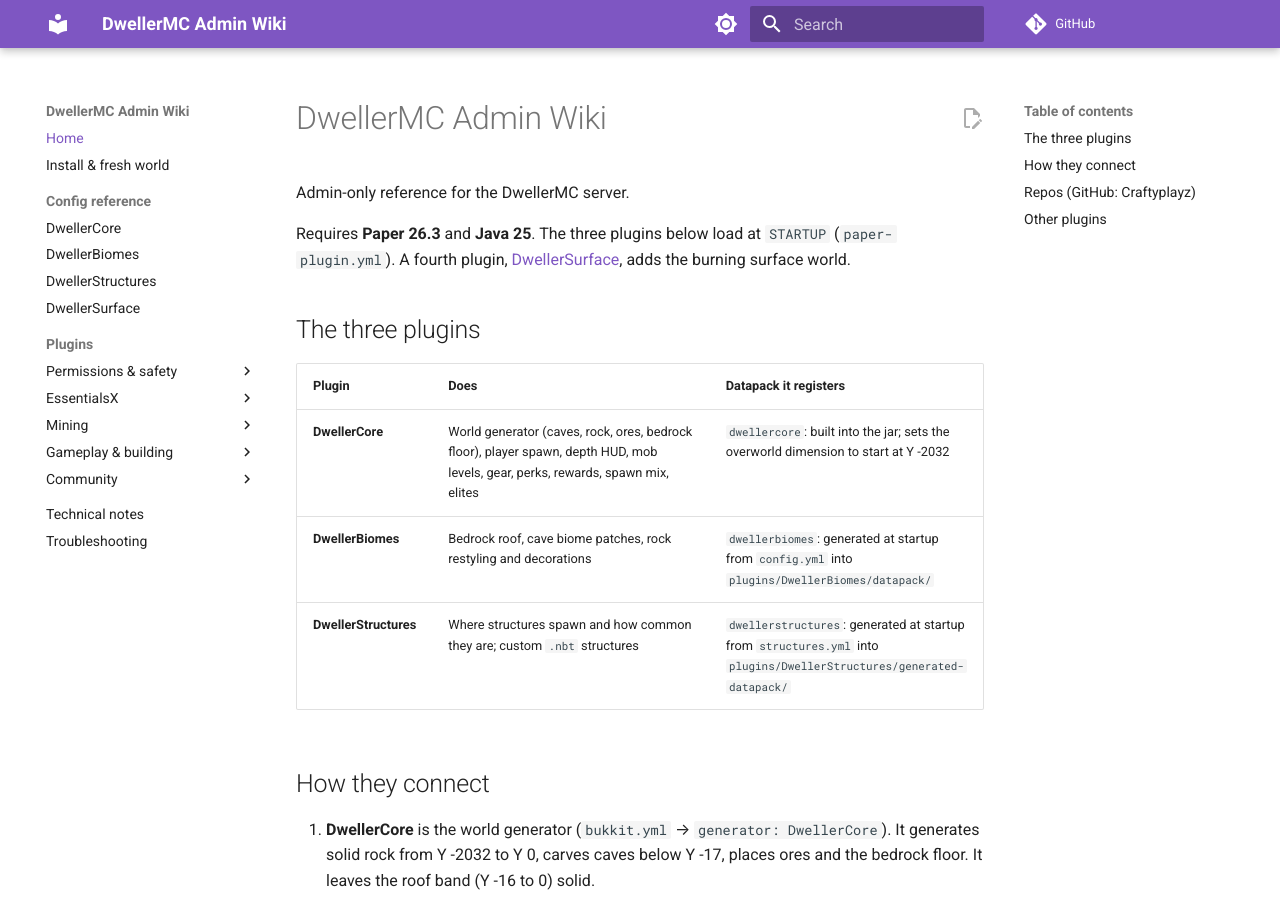
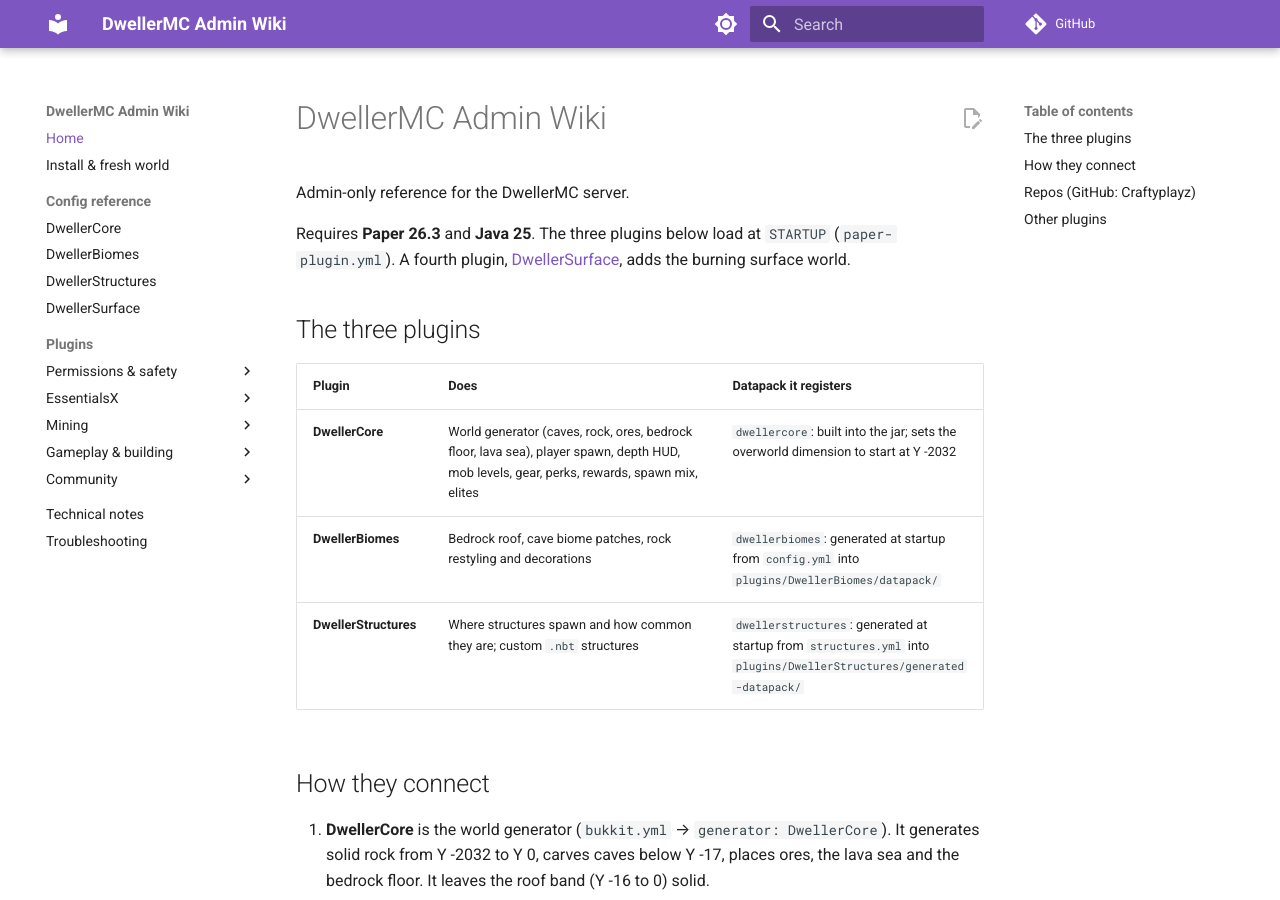
Before and after one commit to Craftyplayz/DwellerMC-admin-wiki, an MkDocs documentation site: the page built from docs/index.md, in a window 1280 px wide and 900 px high. Built offline with MkDocs 1.6.1 and Material for MkDocs 9.7.7, drawn with Linux system fonts in a browser that asks for light colours; comment, search, counter and statistics services are not loaded.

Commit message:
Add a lava sea over the bedrock floor at the bottom of the world
Co-Authored-By: Claude Opus 5.5 <noreply@anthropic.com>

```diff
--- a/docs/index.md
+++ b/docs/index.md
@@ -8,13 +8,13 @@ Requires **Paper 26.3** and **Java 25**. The three plugins below load at `STARTU
 
 | Plugin | Does | Datapack it registers |
 |---|---|---|
-| **DwellerCore** | World generator (caves, rock, ores, bedrock floor), player spawn, depth HUD, mob levels, gear, perks, rewards, spawn mix, elites | `dwellercore`: built into the jar; sets the overworld dimension to start at Y -2032 |
+| **DwellerCore** | World generator (caves, rock, ores, bedrock floor, lava sea), player spawn, depth HUD, mob levels, gear, perks, rewards, spawn mix, elites | `dwellercore`: built into the jar; sets the overworld dimension to start at Y -2032 |
 | **DwellerBiomes** | Bedrock roof, cave biome patches, rock restyling and decorations | `dwellerbiomes`: generated at startup from `config.yml` into `plugins/DwellerBiomes/datapack/` |
 | **DwellerStructures** | Where structures spawn and how common they are; custom `.nbt` structures | `dwellerstructures`: generated at startup from `structures.yml` into `plugins/DwellerStructures/generated-datapack/` |
 
 ## How they connect
 
-1. **DwellerCore** is the world generator (`bukkit.yml` → `generator: DwellerCore`). It generates solid rock from Y -2032 to Y 0, carves caves below Y -17, places ores and the bedrock floor. It leaves the roof band (Y -16 to 0) solid.
+1. **DwellerCore** is the world generator (`bukkit.yml` → `generator: DwellerCore`). It generates solid rock from Y -2032 to Y 0, carves caves below Y -17, places ores, the lava sea and the bedrock floor. It leaves the roof band (Y -16 to 0) solid.
 2. **DwellerBiomes** registers a `BiomeProvider` as a Bukkit service. DwellerCore's generator looks it up in `getDefaultBiomeProvider`, so structures, features and mob spawns see the DwellerBiomes biomes. There is no compile-time link: without DwellerBiomes, DwellerCore falls back to vanilla biomes.
 3. DwellerBiomes also attaches a **populator** to each world in its `worlds:` list. It places the bedrock roof and restyles rock inside biome patches, using the same per-cell decision as the provider, so blocks always match F3.
 4. **DwellerStructures** rewrites vanilla structure JSON. Structures check the biome the provider reports, so underground structures only spawn in DwellerBiomes biomes listed in their `extra-biomes`.
```
Also changed, not shown: docs/config-core.md (+3 -0 lines).
